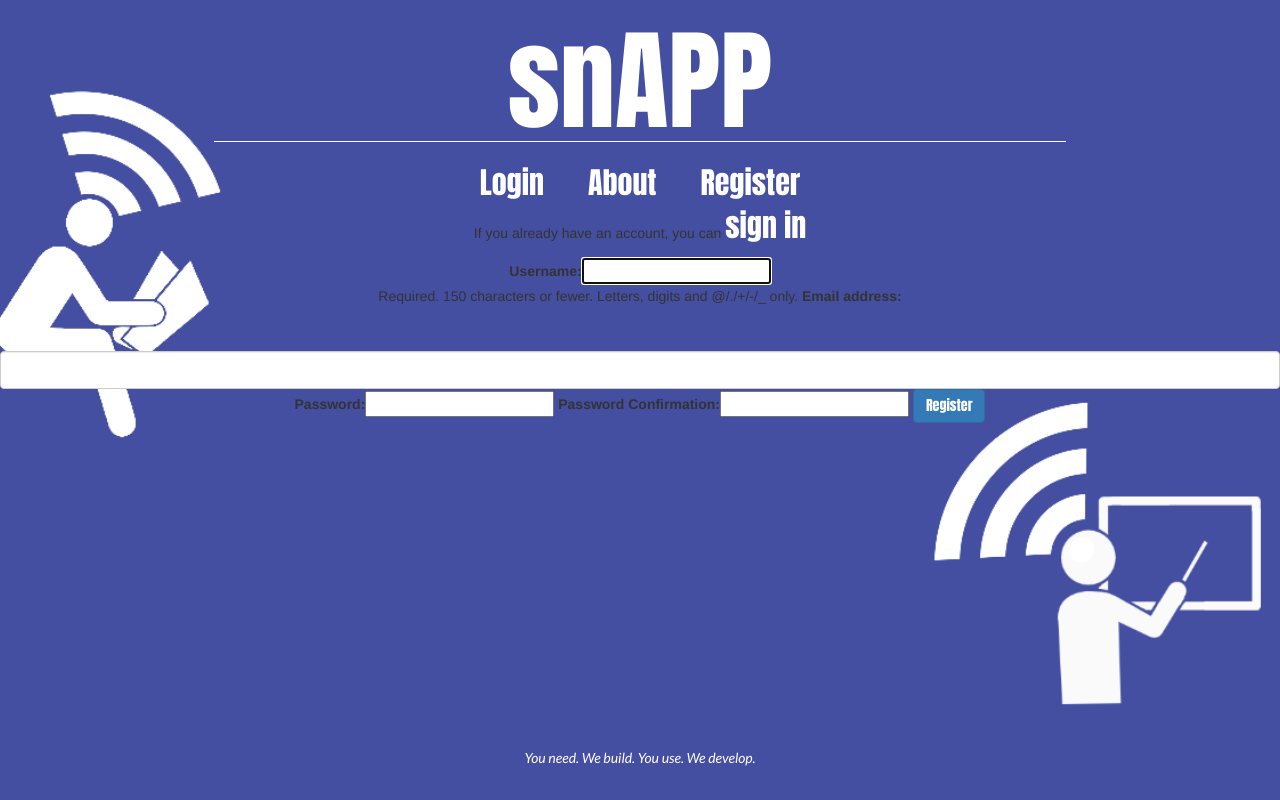
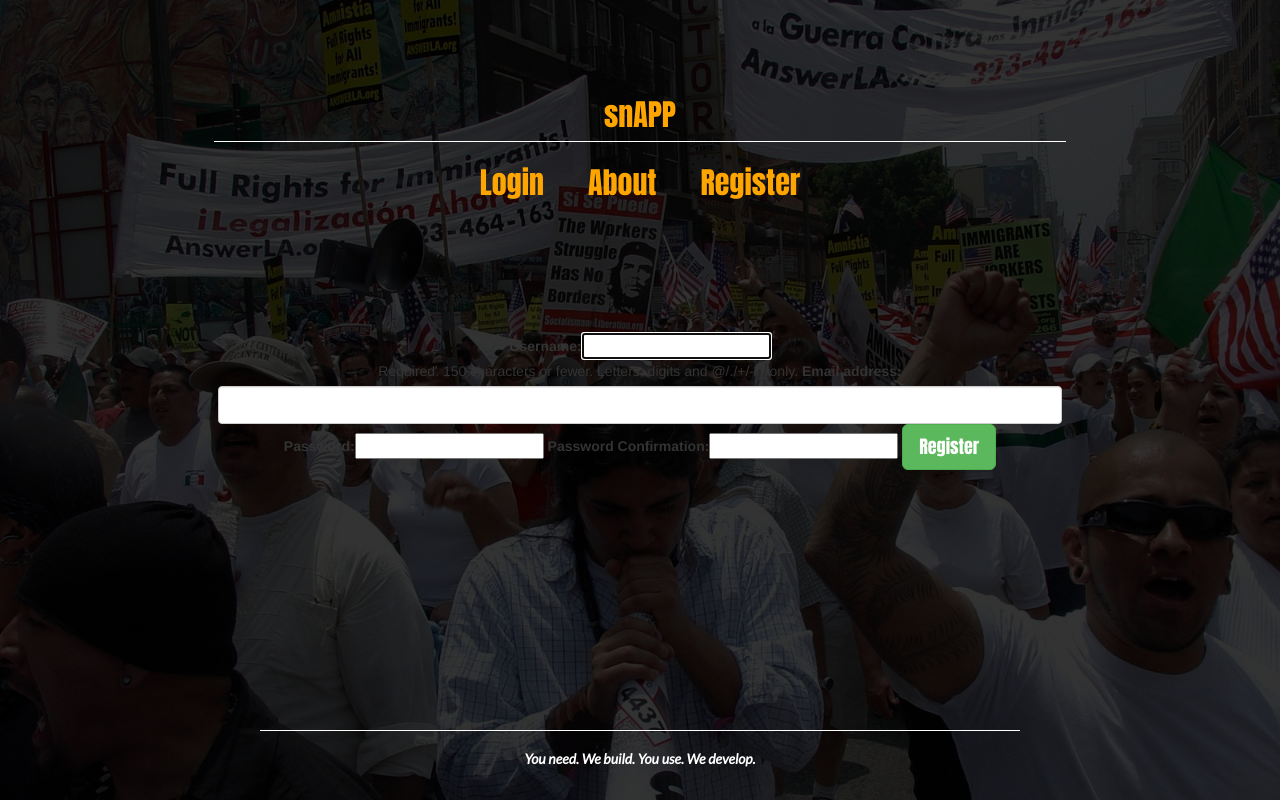
Before and after one commit to Deasun/snAPP, a Django app: page /accounts/register/ in a window 1280 px wide. Run offline with Django 3.2, Linux system fonts and the light colour scheme; some libraries are stand-ins or nearby versions.

Commit message:
-xs registration page styled

```diff
--- a/accounts/templates/index.html
+++ b/accounts/templates/index.html
@@ -18,7 +18,7 @@
             <div class="col-xs-4"><a href='#'><i class="fas fa-chess-rook fa-5x tactics"></i></a><br><h5 class="index-label">discuss tactics</h5></div>
         </div>
         <p class="home-btn">
-            <button href="#" class="btn btn-lg btn-success">Join snAPP</button>
+            <a href="{% url 'registration' %}"><button class="btn btn-lg btn-success">Join snAPP</button></a>
 
         </p>
     </div>
--- a/accounts/templates/registration.html
+++ b/accounts/templates/registration.html
@@ -7,12 +7,10 @@
 {% block page_heading %}User Registration{% endblock %}
 
 {% block content %}
-<p>If you already have an account, you can <a href="{% url 'login' %}">sign in</a></p>
 
-<form method='POST'>
+<form method='POST' class="registration">
     {% csrf_token %}
     {{ registration_form | as_bootstrap }}
-    <!--render each element of the form as <p> elements-->
-    <button type="submit" class="btn btn-primary">Register</button>
+    <button type="submit" class="btn btn-lg btn-success">Register</button>
 </form>
 {% endblock %}
--- a/static/css/_buttons.scss
+++ b/static/css/_buttons.scss
@@ -12,7 +12,7 @@
 }
 
 .support {
-    color: $orange;
+    color: $green;
 }
 
 .tactics {
--- a/static/css/_fonts.scss
+++ b/static/css/_fonts.scss
@@ -4,6 +4,16 @@ h1, h3, a {
         family: $font-stack-1;
     }
 }
+
+h1, a {
+    color: orange;
+}
+
+h3 {
+    color: $white;
+}
+
+
 
 h4, h5 {
     color: $white;
@@ -52,7 +62,7 @@ a {
 }
 
 .control-label {
-    color: $white;
+    color: $lime;
     font: {
         family: $font-stack-2
     };
--- a/static/css/_forms.scss
+++ b/static/css/_forms.scss
@@ -4,8 +4,13 @@
     margin-top: 20%;
 }
 
+.registration {
+    width: 66%;
+    margin-left: 17%;
+    margin-top: 10%;
+}
+
 #id_email {
-    margin-top: 4rem;
     display: block;
     width: 100%;
     height: 38px;
--- a/static/css/_globals.scss
+++ b/static/css/_globals.scss
@@ -2,7 +2,7 @@ body {
     background: {
         size: cover;
         repeat: no-repeat;
-        image: url('/media/images/snAPP.png');
+        image: url('/media/images/protest80b.jpg');
         attachment: fixed;
         position: center;
     }
--- a/static/css/_variables.scss
+++ b/static/css/_variables.scss
@@ -1,9 +1,10 @@
 // colours
 $white: #fff;
-$green: #13CE66;
-$orange: #FFBA5C;
-$blue: #00A6FF;
-$violet: #976DD0;
+$green: #81b944;
+$orange: #e26e1b;
+$blue: #1b8fce;
+$violet: #7d4cbf;
+$lime: #ace400;
 
 
 
--- a/static/css/custom.css
+++ b/static/css/custom.css
@@ -1,6 +1,12 @@
 h1, h3, a {
   color: #fff;
   font-family: Anton, sans-serif; }
+
+h1, a {
+  color: orange; }
+
+h3 {
+  color: #fff; }
 
 h4, h5 {
   color: #fff;
@@ -31,13 +37,13 @@ h3 {
     font-size: 2.5rem; } }
 
 .control-label {
-  color: #fff;
+  color: #ace400;
   font-family: Lato, sans-serif; }
 
 body {
   background-size: cover;
   background-repeat: no-repeat;
-  background-image: url("/media/images/snAPP.png");
+  background-image: url("/media/images/protest80b.jpg");
   background-attachment: fixed;
   background-position: center; }
 
@@ -69,13 +75,13 @@ hr {
   vertical-align: center; }
 
 .knowledge {
-  color: #976DD0; }
+  color: #7d4cbf; }
 
 .support {
-  color: #FFBA5C; }
+  color: #81b944; }
 
 .tactics {
-  color: #00A6FF; }
+  color: #1b8fce; }
 
 .home-btn {
   margin-top: 5rem; }
@@ -85,8 +91,12 @@ hr {
   margin-left: 17%;
   margin-top: 20%; }
 
+.registration {
+  width: 66%;
+  margin-left: 17%;
+  margin-top: 10%; }
+
 #id_email {
-  margin-top: 4rem;
   display: block;
   width: 100%;
   height: 38px;
--- a/templates/base.html
+++ b/templates/base.html
@@ -24,7 +24,7 @@
     <div class="cover-container d-flex w-100 h-100 p-3 mx-auto flex-column">
         <header class="masthead mb-auto">
             <div class="inner">
-                <h1 class="masthead-brand">snAPP</h1>
+                <h1 class="masthead-brand"><a href="{% url 'index' %}">snAPP</a></h1>
                 <hr>
                 <nav class="nav nav-masthead justify-content-center">
 
@@ -76,11 +76,13 @@
         </div>
         {% endif %} {% block content %} {% endblock %}
     </div>
+
     <footer id="footer">
         <div class="container">
             <div class="row">
                 <div class="col-xs-12">
-                    <h5>You need. We build. You use. We develop.</h5>
+                    <hr>
+                    <h5><strong>You need. We build. You use. We develop.</strong></h5>
                 </div>
             </div>
         </div>
```
Also changed, not shown: media/images/protest80b.jpg (added), media/images/snAPP.png (deleted), 1 other file.
